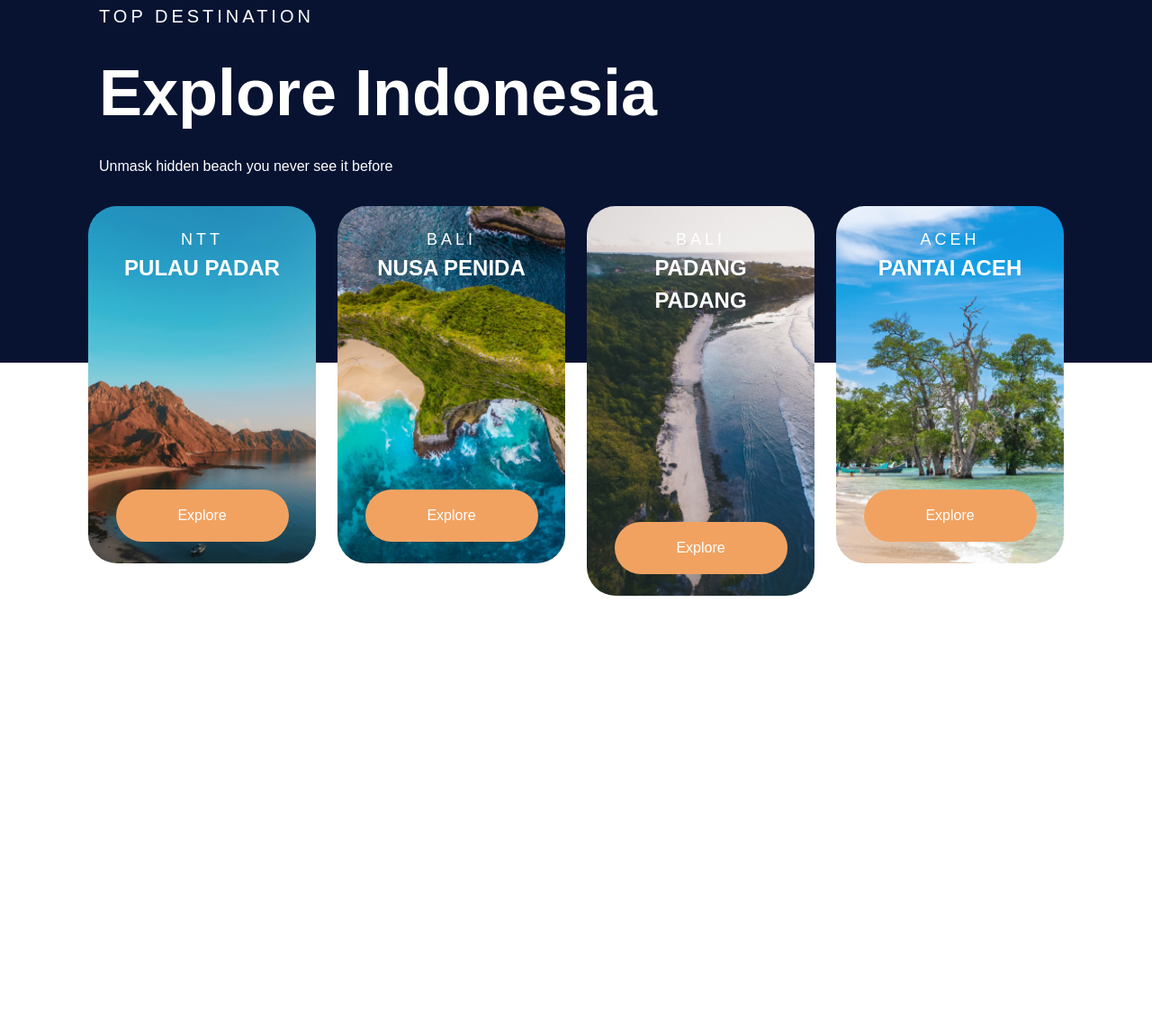
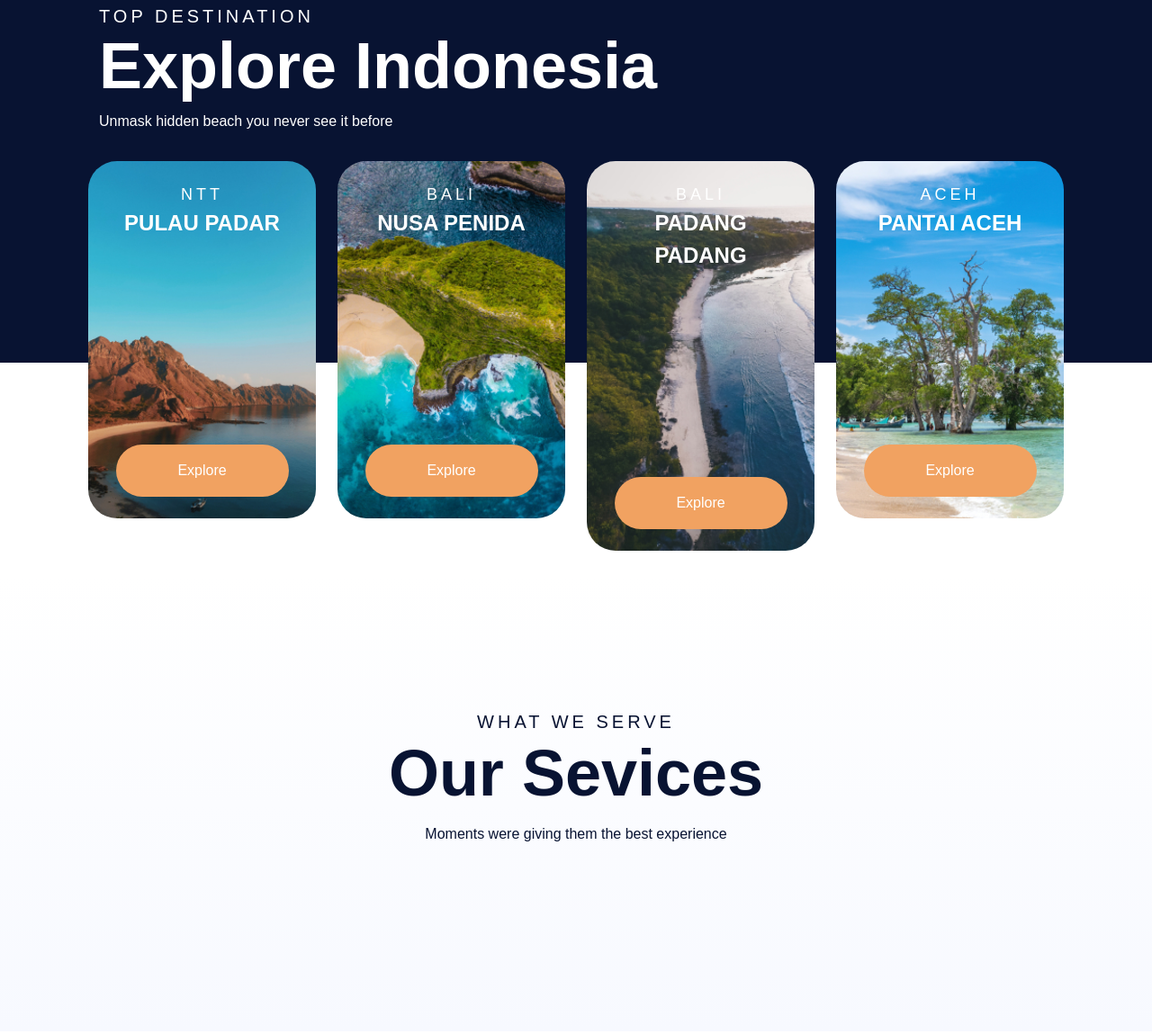
Before and after one commit to raihanromzi/abp-atbeach, a plain HTML site: page index.html in a window 1280 px wide. Shown: the part 1175-2324 px from the top of the page at 90% size. Before the commit the page ends 1937 px from the top, so only its background shows below. Drawn offline with nearby package versions, Linux system fonts and the light colour scheme; a web font is replaced by a local one.

Commit message:
add our services

```diff
--- a/frontend/styles/main.scss
+++ b/frontend/styles/main.scss
@@ -162,6 +162,7 @@ span {
             color: #ffffff;
             font-size: 72px;
             font-weight: 700;
+            margin-top: -30px;
         }
         .section-h2 {
             color: #ffffff;
@@ -173,7 +174,32 @@ span {
             color: #ffffff;
             font-size: 16px;
             font-weight: lighter;
-            back
+            margin-top: -20px;
         }
     }
 }
+
+.section-testimonial-heading {
+    background: linear-gradient(#ffffff 0%, #f7f9ff 100%);
+    padding-top: 50px;
+    min-height: 506px;
+    h2 {
+        color: #081332;
+        font-size: 72px;
+        font-weight: 700;
+        margin-top: -30px;
+    }
+    h3 {
+        color: #081332;
+        font-size: 20px;
+        font-weight: 500;
+        letter-spacing: 4px;
+        margin-top: 100px;
+    }
+    p {
+        color: #081332;
+        font-size: 16px;
+        font-weight: lighter;
+        margin-top: -20px;
+    }
+}
--- a/index.html
+++ b/index.html
@@ -173,6 +173,19 @@
         </section>
 
         <!-- Testimonials -->
+        <section class="section-testimonial-heading" id="testimonial-heading">
+            <div class="container">
+                <div class="row">
+                    <div class="col text-center">
+                        <h3>WHAT WE SERVE</h3>
+                        <br />
+                        <h2>Our Sevices</h2>
+                        <br />
+                        <p>Moments were giving them the best experience</p>
+                    </div>
+                </div>
+            </div>
+        </section>
     </main>
 
     <br />
```
Also changed, not shown: frontend/styles/main.css, 1 other file.
